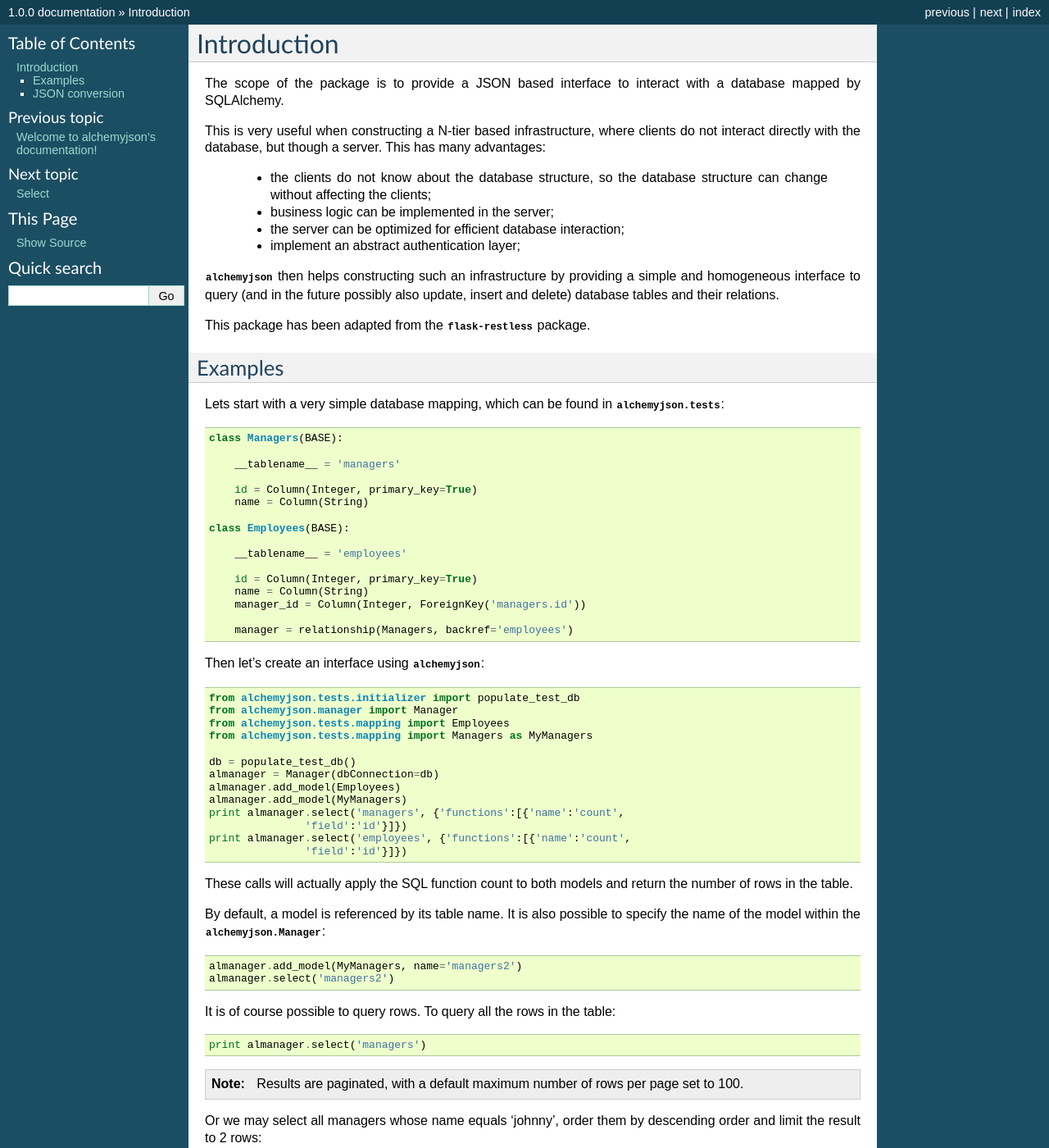
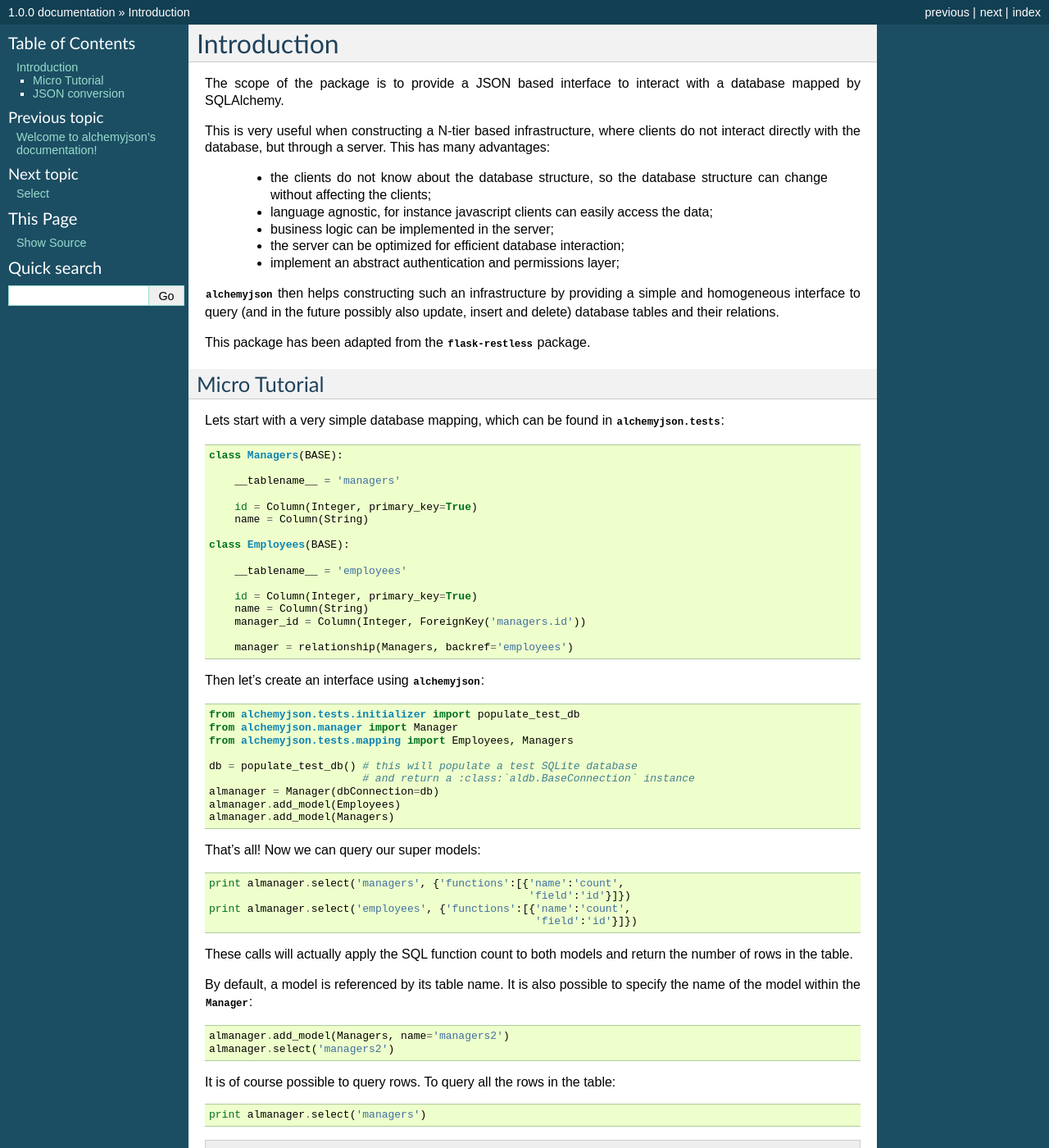
Before and after one commit to chiesax/alchemyjson, a Sphinx documentation site: the page built from docs/Introduction.rst, in a window 1280 px wide and 1400 px high. Shown: the whole window at 82% size. Built offline with Sphinx 7.4.7, drawn with Linux system fonts in a browser that asks for light colours; some of the changed text lies outside the part shown.

Commit message:
more doc
Change-Id: Ib9e0602a3242cc583d63da7c81fa4b98e929a155

```diff
--- a/docs/Introduction.rst
+++ b/docs/Introduction.rst
@@ -6,26 +6,28 @@ The scope of the package is to provide a JSON based interface to interact
 with a database mapped by SQLAlchemy.
 
 This is very useful when constructing a N-tier based infrastructure, where
-clients do not interact directly with the database, but though a server. This
+clients do not interact directly with the database, but through a server. This
 has many advantages:
 
     * the clients do not know about the database structure, so the database
       structure can change without affecting the clients;
+    * language agnostic, for instance javascript clients can easily access
+      the data;
     * business logic can be implemented in the server;
     * the server can be optimized for efficient database interaction;
-    * implement an abstract authentication layer;
+    * implement an abstract authentication and permissions layer;
 
-:py:mod:`alchemyjson` then helps constructing such an infrastructure by providing
+:mod:`alchemyjson` then helps constructing such an infrastructure by providing
 a simple and homogeneous interface to query (and in the future possibly also update, insert
 and delete) database tables and their relations.
 
-This package has been adapted from the :py:mod:`flask-restless` package.
+This package has been adapted from the :mod:`flask-restless` package.
 
 -----------------------------
-Examples
+Micro Tutorial
 -----------------------------
 
-Lets start with a very simple database mapping, which can be found in :py:mod:`alchemyjson.tests`::
+Lets start with a very simple database mapping, which can be found in :mod:`alchemyjson.tests`::
 
     class Managers(BASE):
 
@@ -48,25 +50,28 @@ Then let's create an interface using :py:mod:`alchemyjson`::
 
     from alchemyjson.tests.initializer import populate_test_db
     from alchemyjson.manager import Manager
-    from alchemyjson.tests.mapping import Employees
-    from alchemyjson.tests.mapping import Managers as MyManagers
+    from alchemyjson.tests.mapping import Employees, Managers
 
-    db = populate_test_db()
+    db = populate_test_db() # this will populate a test SQLite database
+                            # and return a :class:`aldb.BaseConnection` instance
     almanager = Manager(dbConnection=db)
     almanager.add_model(Employees)
-    almanager.add_model(MyManagers)
+    almanager.add_model(Managers)
+
+That's all! Now we can query our super models::
+
     print almanager.select('managers', {'functions':[{'name':'count',
-                   'field':'id'}]})
+                                                      'field':'id'}]})
     print almanager.select('employees', {'functions':[{'name':'count',
-                   'field':'id'}]})
+                                                       'field':'id'}]})
 
 These calls will actually apply the SQL function count to both models and return
 the number of rows in the table.
 
 By default, a model is referenced by its table name. It is also possible
-to specify the name of the model within the :py:class:`alchemyjson.Manager`::
+to specify the name of the model within the :py:class:`Manager <alchemyjson.manager.Manager>`::
 
-    almanager.add_model(MyManagers, name='managers2')
+    almanager.add_model(Managers, name='managers2')
     almanager.select('managers2')
 
 It is of course possible to query rows. To query all the rows in the table::
@@ -125,7 +130,7 @@ The reason we do not do this by default is that conversion of some python
 types to JSON is not supported in python, as for instance :py:mod:`datetime`
 objects, :py:class:`decimal.Decimal` or :py:class:`numpy.array`, and the
 conversion may be use case specific. This can be customized by initializing the
-:py:class:`alchemyjson.Manager` with your json encoder. In this example
+:py:class:`Manager <alchemyjson.manager.Manager>` with your json encoder. In this example
 we show the default encoder used by :py:mod:`alchemyjson`::
 
     import json
```
Also changed, not shown: other parts of docs/Introduction.rst (+3 -3 lines), docs/Select.rst (+18 -7 lines).
